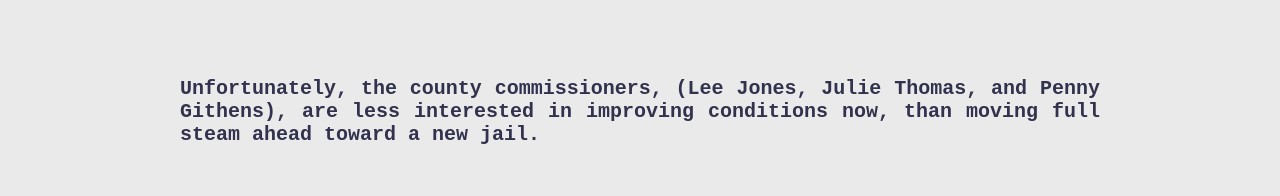
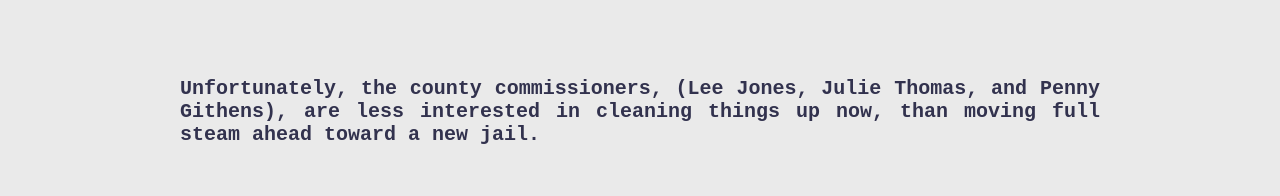
Before and after one commit to Cusrtuk/carenotcages-fork, a website: page index.html in a window 1280 px wide. Shown: the part 1107-1303 px from the top of the page. Drawn offline with nearby package versions, Linux system fonts and the light colour scheme.

Commit message:
Update index.html

```diff
--- a/index.html
+++ b/index.html
@@ -56,7 +56,7 @@
         <p>
           <strong>
             Unfortunately, the county commissioners, (Lee Jones, Julie Thomas,
-            and Penny Githens), are less interested in improving conditions now,
+            and Penny Githens), are less interested in cleaning things up now,
             than moving full steam ahead toward a new jail.
           </strong>
         </p>
```
